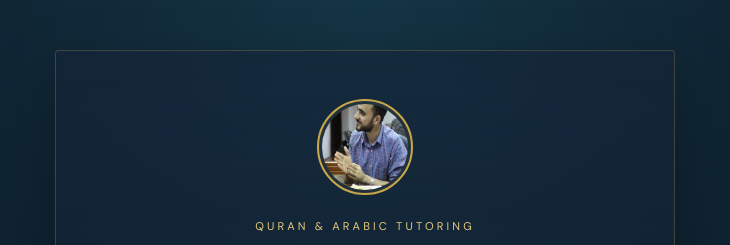
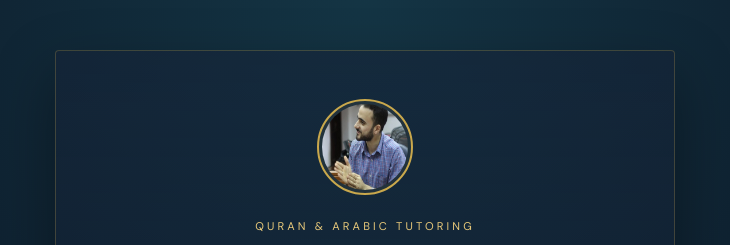
Before and after one commit to AhmedFaioud/quranarabictutor, a plain HTML site: page index.html in a window 1280 px wide. Shown: the top 245 px of the page, without its empty margins (275-1005 px from the left). Drawn offline with nearby package versions, Linux system fonts and the light colour scheme.

Commit message:
Holding page: frame portrait photo so the face is visible in the circular avatar

```diff
--- a/index.html
+++ b/index.html
@@ -55,6 +55,7 @@
     height: 96px;
     border-radius: 50%;
     object-fit: cover;
+    object-position: center 5%;
     border: 2px solid var(--gold);
     padding: 3px;
     background: rgba(201,168,76,0.08);
```
